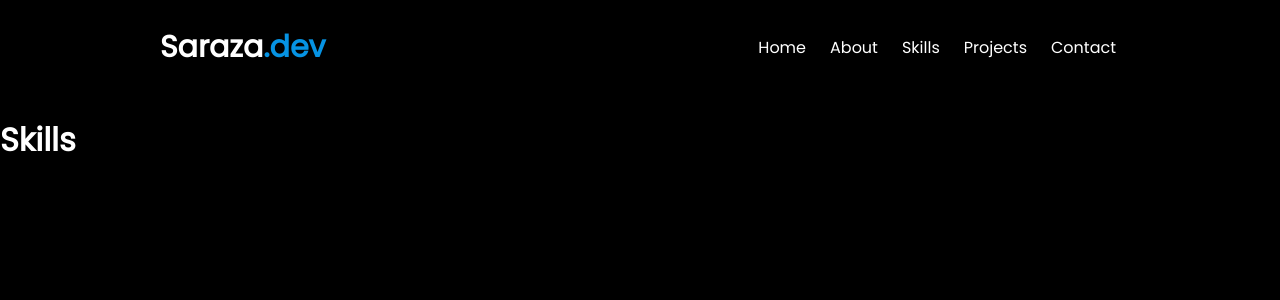
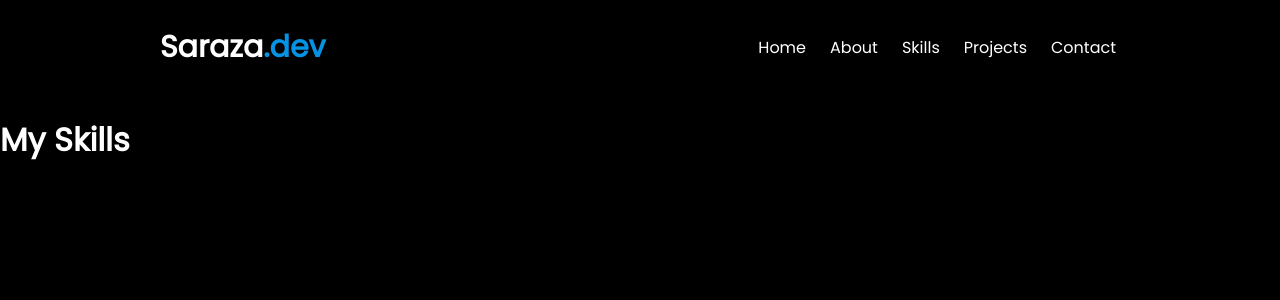
Before and after one commit to sarazaToussaint/Saraza-dev, a React (Create React App) app: page /Skills in a window 1280 px wide. Shown: the top 300 px of the page. Built offline with nearby package versions, Linux system fonts and the light colour scheme.

Commit message:
Update My skills page

```diff
--- a/src/components/Skills.jsx
+++ b/src/components/Skills.jsx
@@ -1,7 +1,7 @@
 import React from 'react';
 
 const Skills = () => (
-  <h1 className="skills">Skills</h1>
+  <h1 className="skills">My Skills</h1>
 );
 
 export default Skills;
```
